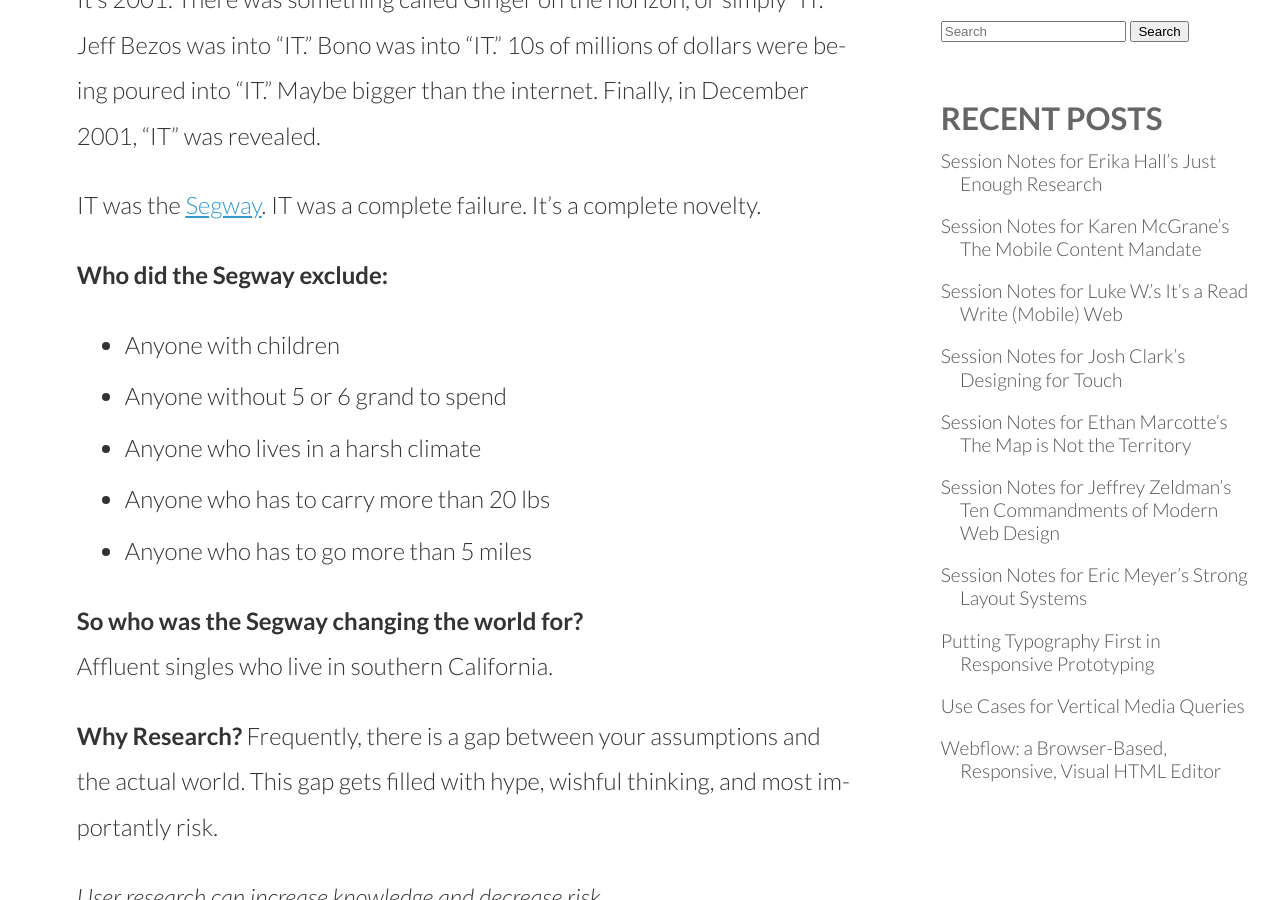
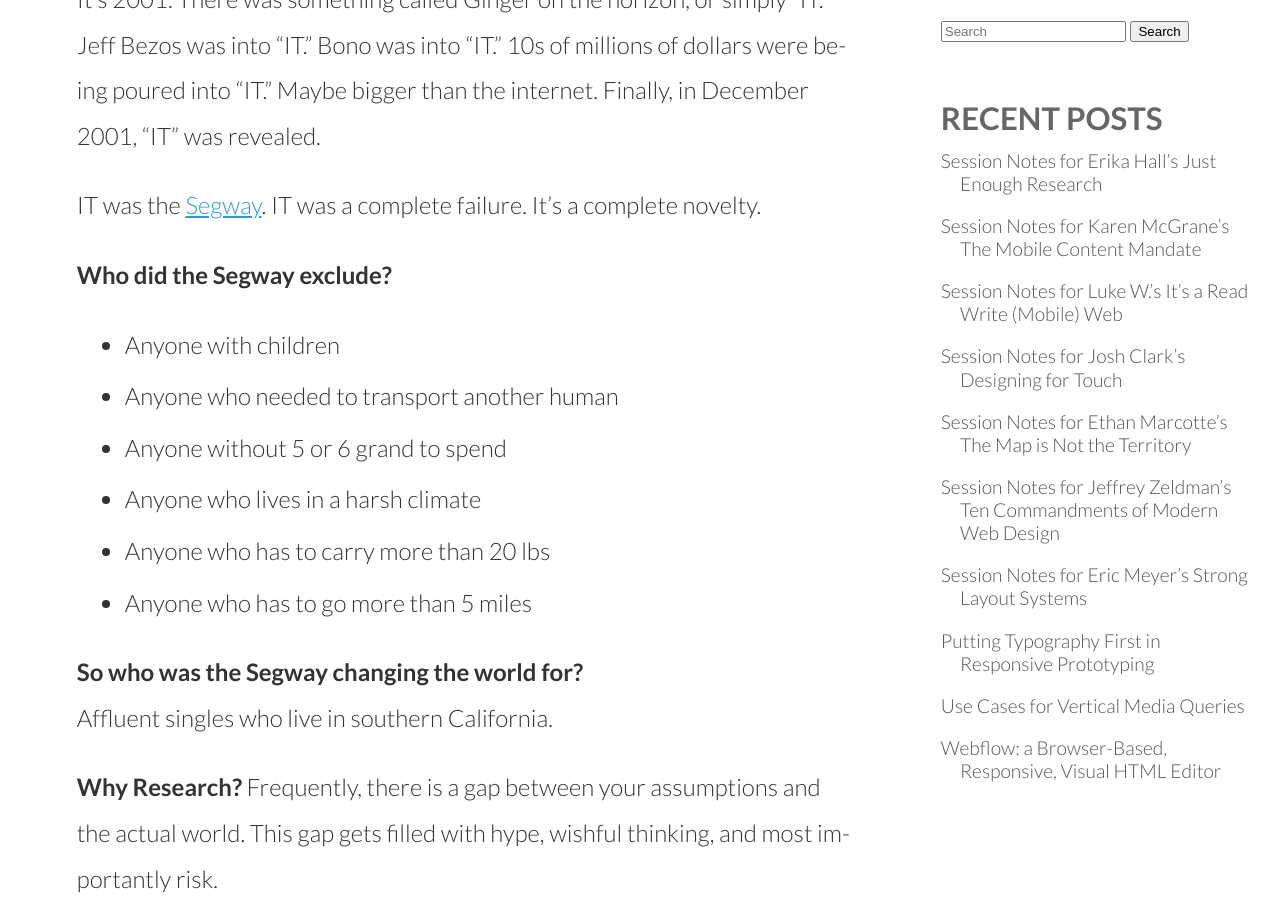
Before and after one commit to thedougco/responsive.ly, a Jekyll site: the page built from _posts/2013-04-2-session-notes-for_erika_halls_just_enough_research.md, in a window 1280 px wide and 900 px high, scrolled down 402 px. Built offline with Jekyll 4.4.1, drawn with Linux system fonts in a browser that asks for light colours; nearby versions of some CDN libraries; Markdown is read by kramdown in place of the engine named in the settings; comment, search, counter and statistics services are not loaded.

Commit message:
post edits

```diff
--- a/_posts/2013-04-2-session-notes-for_erika_halls_just_enough_research.md
+++ b/_posts/2013-04-2-session-notes-for_erika_halls_just_enough_research.md
@@ -11,8 +11,9 @@
 
 IT was the [Segway](http://www.segway.com/). IT was a complete failure. It's a complete novelty.
 
-**Who did the Segway exclude:**
+**Who did the Segway exclude?**
 - Anyone with children
+- Anyone who needed to transport another human
 - Anyone without 5 or 6 grand to spend
 - Anyone who lives in a harsh climate
 - Anyone who has to carry more than 20 lbs
```
